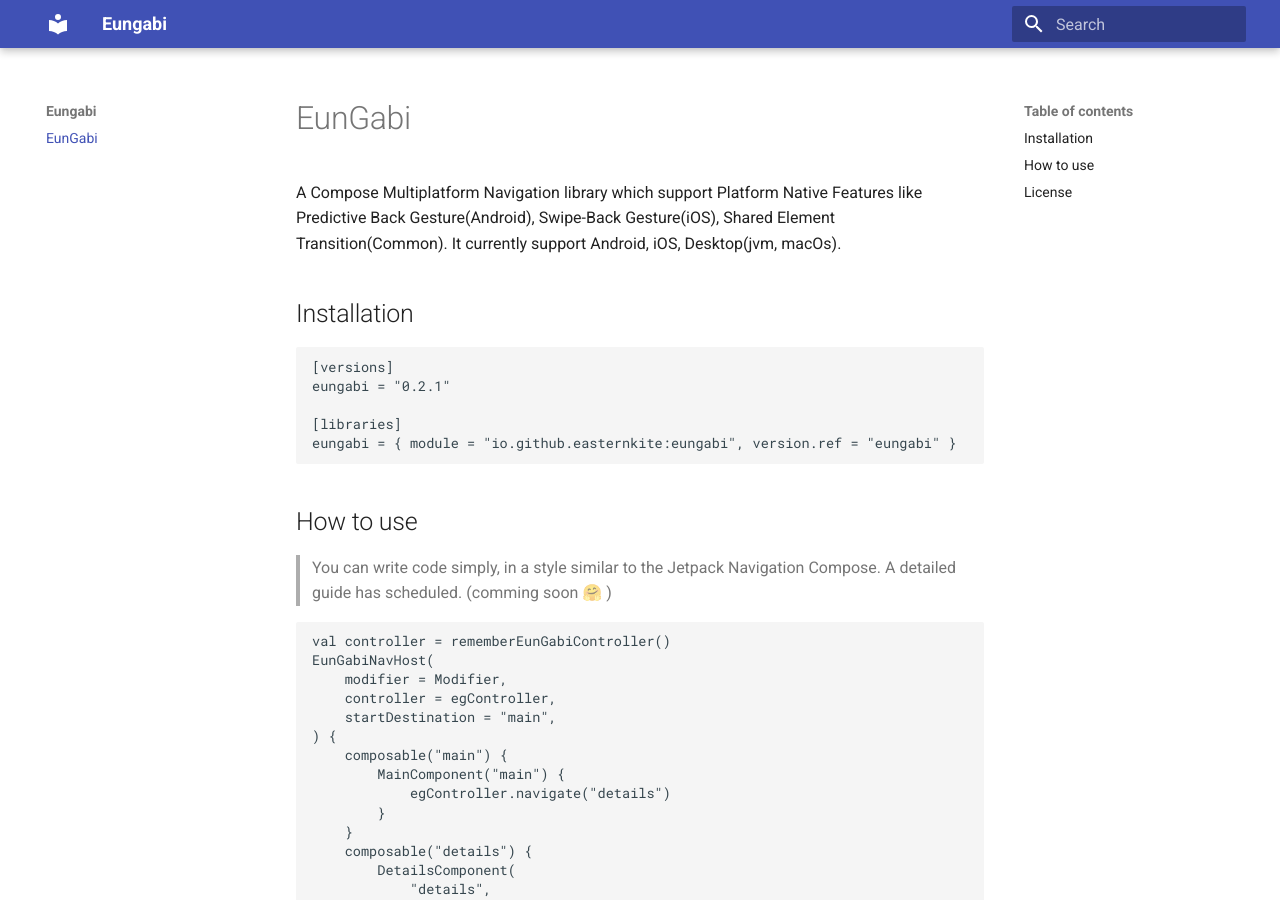
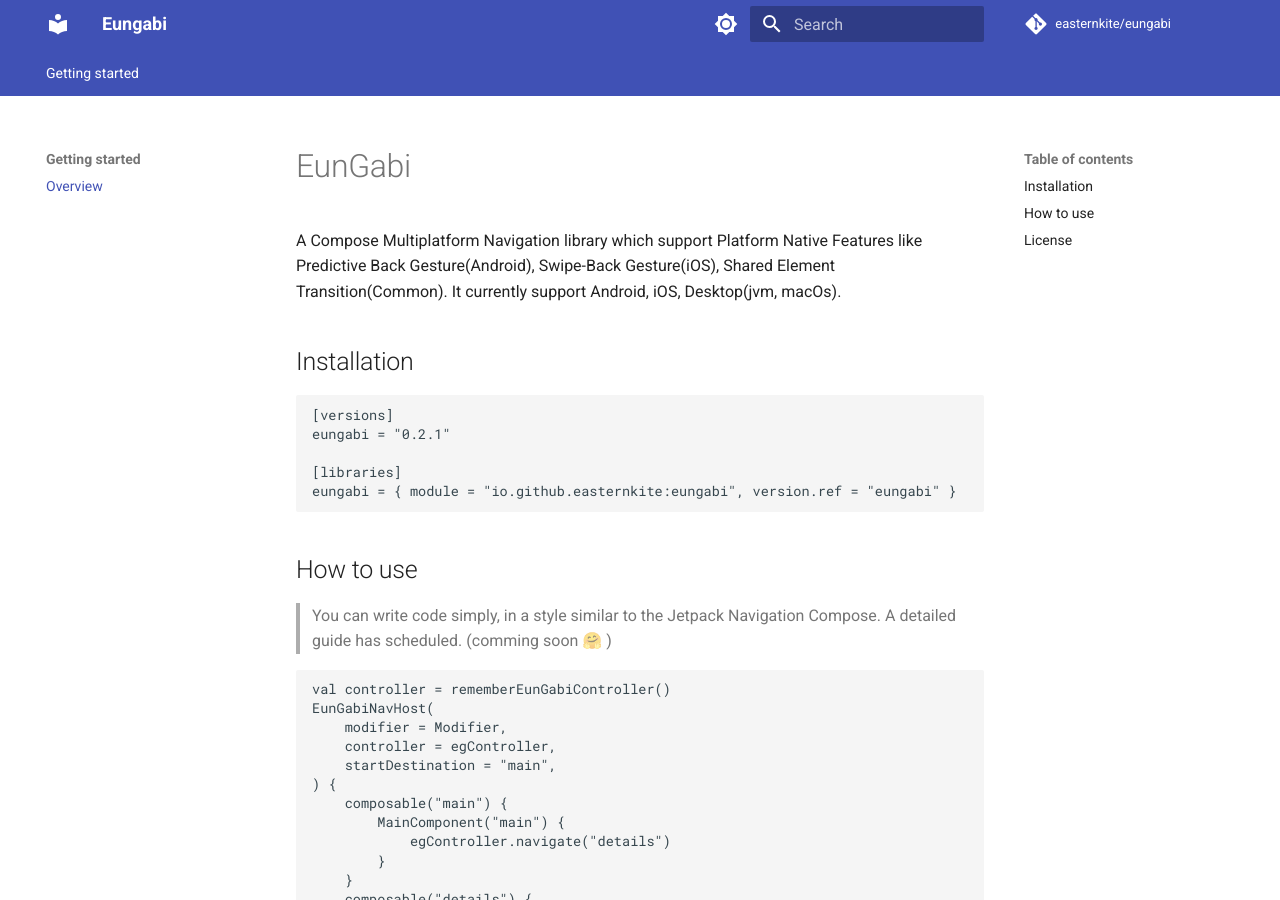
Before and after one commit to euuungb/eungabi, an MkDocs documentation site: the page built from docs/index.md, in a window 1280 px wide and 900 px high. Built offline with MkDocs 1.6.1 and Material for MkDocs 9.7.7, drawn with Linux system fonts in a browser that asks for light colours; comment, search, counter and statistics services are not loaded; some of the changed lines change nothing that is shown; some of the changed text lies outside the part shown.

Commit message:
update mkdocs settings

```diff
--- a/mkdocs.yml
+++ b/mkdocs.yml
@@ -1,5 +1,46 @@
 site_name: Eungabi
 site_url: https://easternkite.github.io/Eungabi
+site_author: easternkite
+site_description: A Compose Multiplatform Library which supports Plaform Native Features like Predictive Back Gestures in android and Swipe-to-Back Gesture in iOS.
 
+# Repository
+repo_name: easternkite/eungabi
+repo_url: https://github.com/easternkite/eungabi
+edit_uri: ""
+
+# Copyright
+copyright: Copyright &copy; 2024 easternkite
+
+nav:
+  - Getting started:
+      - Overview: index.md
+
+  # Configuration
 theme:
-  name: material
+  name: 'material'
+
+  # Don't include MkDocs' JavaScript
+  include_search_page: false
+  search_index_only: true
+
+  # Default values, taken from mkdocs_theme.yml
+  language: en
+  features:
+    - navigation.tabs
+    - navigation.expand
+  palette:
+    # Palette toggle for light mode
+    - scheme: default
+      primary: indigo
+      toggle:
+        icon: material/brightness-7
+        name: Switch to dark mode
+    # Palette toggle for dark mode
+    - scheme: slate
+      primary: indigo
+      toggle:
+        icon: material/brightness-4
+        name: Switch to light mode
+  font:
+    text: Roboto
+    code: Roboto Mono
```
